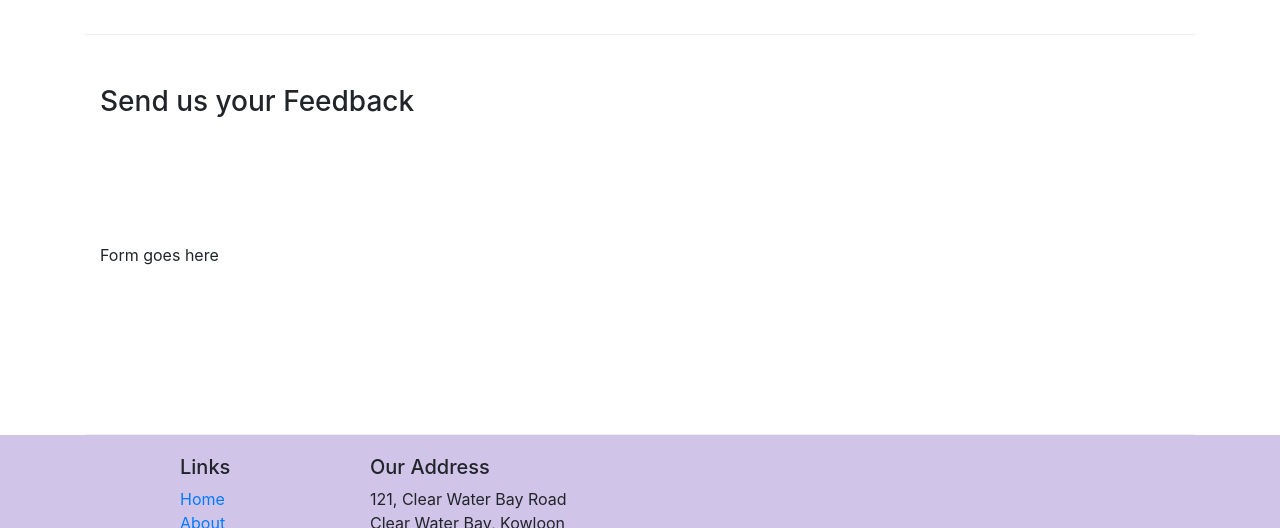
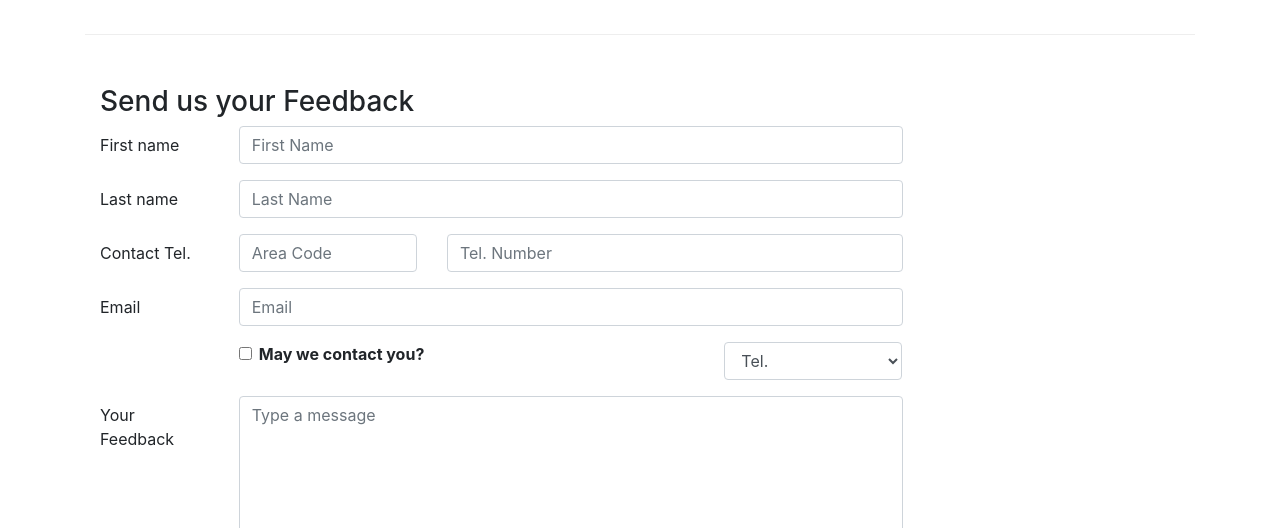
Before and after one commit to Jmiguel14/ConFusion_Boostrap04, a website: page contactus.html in a window 1280 px wide. Shown: the part 830-1358 px from the top of the page. Drawn offline with nearby package versions, Linux system fonts and the light colour scheme.

Commit message:
Forms :)

```diff
--- a/contactus.html
+++ b/contactus.html
@@ -3,7 +3,7 @@
 
 <head>
 
-    <title>Ristorante Con Fusion: About Us</title>
+    <title>Ristorante Con Fusion: Contact Us</title>
     <!-- Required meta tags always come first -->
     <meta charset="utf-8">
     <meta name="viewport" content="width=device-width, initial-scale=1, shrink-to-fit=no">
@@ -92,9 +92,71 @@
               <h3>Send us your Feedback</h3>
            </div>
             <div class="col-12 col-md-9">
-                Form goes here
+                <form>
+                    <div class="form-group row">
+                        <label for="firstname" class="col-md-2 col-form-label">First name</label>
+                        <div class="col-md-10">
+                            <input type="text" class="form-control" id="firstname" name="firstname"
+                            placeholder="First Name">
+                        </div>
+                    </div>
+                    <div class="form-group row">
+                        <label for="lastname" class="col-md-2 col-form-label">Last name</label>
+                        <div class="col-md-10">
+                            <input type="text" class="form-control" id="lastname" name="lastname"
+                            placeholder="Last Name">
+                        </div>
+                    </div>
+                    <div class="form-group row">
+                        <label for="telnum" class="col-12 col-md-2 col-form-label">Contact Tel.</label>
+                        <div class="col-5 col-md-3">
+                            <input type="tel" class="form-control" id="areacode" name="areacode"
+                            placeholder="Area Code">
+                        </div>
+                        <div class="col-7 col-md-7">
+                            <input type="tel" class="form-control" id="telnum" name="telnum"
+                            placeholder="Tel. Number">
+                        </div>
+                    </div>
+                    <div class="form-group row">
+                        <label for="emailid" class="col-md-2 col-form-label">Email</label>
+                        <div class="col-md-10">
+                            <input type="email" class="form-control" id="emailid" name="email"
+                            placeholder="Email">
+                        </div>
+                    </div>
+                    <div class="form-group row">
+                        <div class="col-md-6 offset-md-2">
+                            <div class="form-check">
+                                <input type="checkbox" class="form-check-input"
+                                name="approve" id="approve" value="">
+                                <label class="form-check-label" for="approve">
+                                    <strong>May we contact you?</strong>
+                                </label>
+                            </div>
+                        </div>
+                        <div class="col-md-3 offset-md-1">
+                            <select class="form-control">
+                                <option>Tel.</option>
+                                <option>Email</option>
+                            </select>
+                        </div>
+                    </div>
+                    <div class="form-group row">
+                        <label for="feedback" class="col-md-2 col-form-label">Your Feedback</label>
+                        <div class="col-md-10">
+                            <textarea type="feedback" class="form-control" id="feedback" name="feedback"
+                            placeholder="Type a message" rows="6"></textarea>
+                        </div>
+                    </div>
+                    <div class="form-group row">
+                        <div class="offset-md-2 col-md-10">
+                            <button type="submit" class="btn btn-primary">Send Feedback</button>
+                        </div>
+                    </div>
+                </form>
             </div>
-             <div class="col-12 col-md">
+            <div class="col-12 col-md">
             </div>
        </div>
 
@@ -137,7 +199,7 @@
            </div>
            <div class="row justify-content-center">
                 <div class="col-auto">
-                    <p>© Copyright 2018 Ristorante Con Fusion</p>
+                    <p>© Copyright 2020 Ristorante Con Fusion</p>
                 </div>
            </div>
         </div>
```
Also changed, not shown: aboutus.html (+4 -1 lines).
